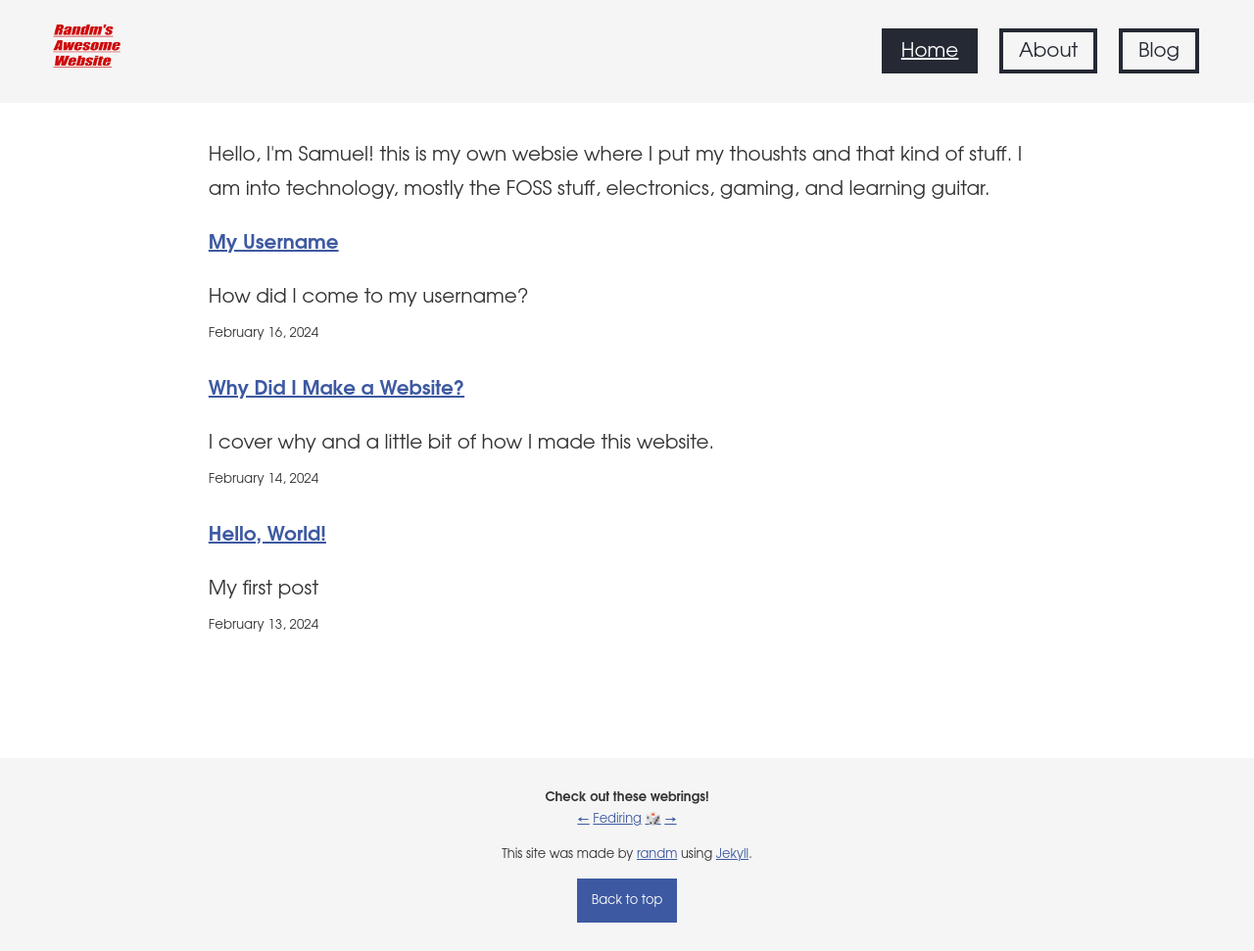
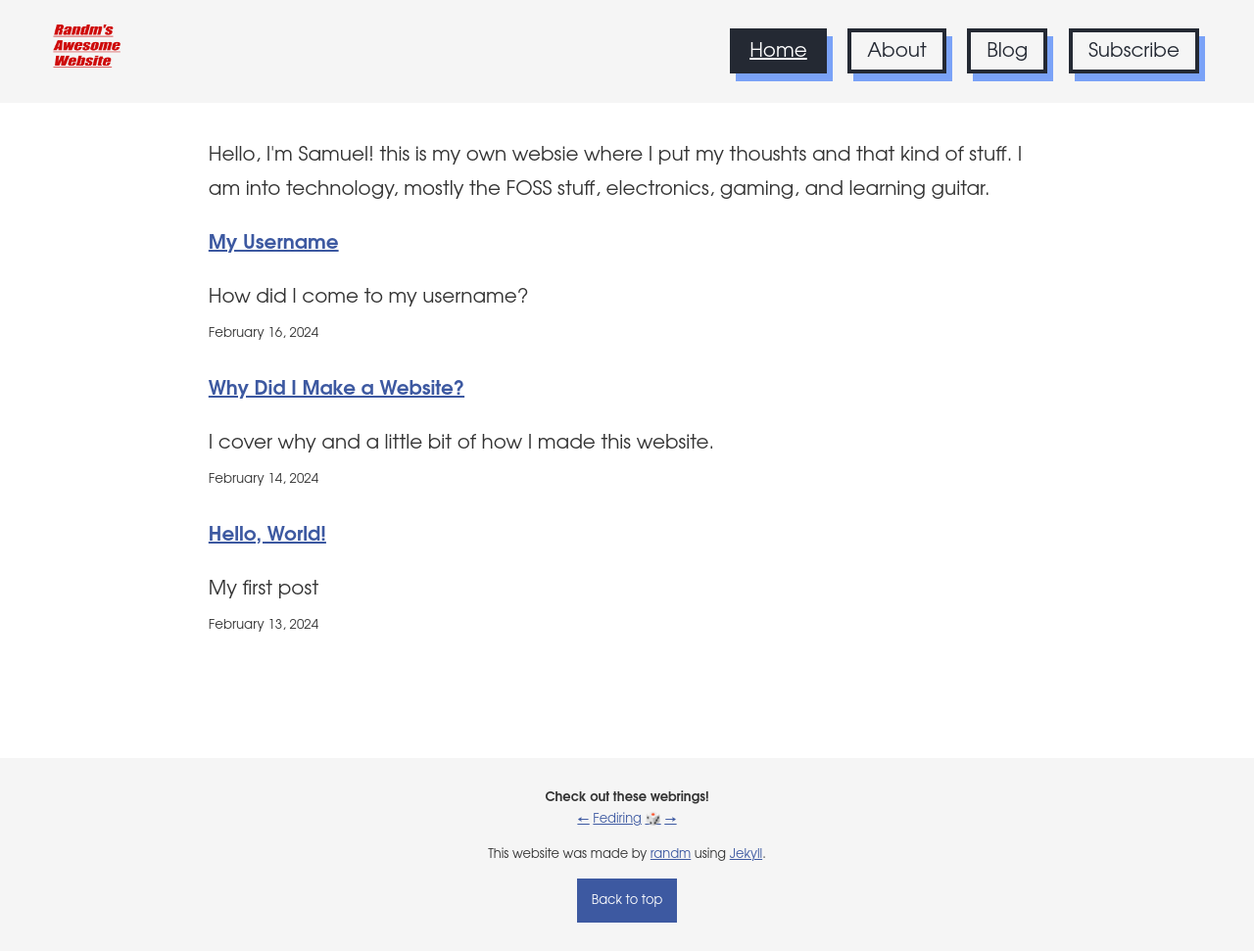
Before and after one commit to randm1/blog, a Jekyll site: the page built from index.md, in a window 1280 px wide. Shown: the whole page at 98% size. Built offline with Jekyll 4.4.1, drawn with Linux system fonts in a browser that asks for light colours.

Commit message:
Add shadow to buttons, fix feed page, add feed to navigation bar

```diff
--- a/_data/navigation.yml
+++ b/_data/navigation.yml
@@ -4,3 +4,5 @@
   link: /about/
 - name: Blog
   link: /blog/
+- name: Subscribe
+  link: /feed.xml/
--- a/_includes/footer.html
+++ b/_includes/footer.html
@@ -5,7 +5,7 @@
 	<a href="https://fediring.net/random">🎲</a>
 	<a href="https://fediring.net/next?host=randm.website">→</a>
 </p>
-<p id="credit">This site was made by <a rel="me" href="https://fosstodon.org/@randm">randm</a> using <a href="https://jekyllrb.com">Jekyll</a>.</p>
+<p id="credit">This website was made by <a rel="me" href="https://fosstodon.org/@randm">randm</a> using <a href="https://jekyllrb.com">Jekyll</a>.</p>
 <p id="functional-buttons">
 	<a class="button" href="#top">Back to top</a>
 </p>
--- a/assets/css/style.css
+++ b/assets/css/style.css
@@ -314,6 +314,7 @@ header nav a, nav a:visited{
     border: solid 4px var(--border);
     margin: .2rem .5rem;
     padding: .1rem 1rem;
+    box-shadow: 6px 8px var(--accent-light);
     transition: .4s;
 }
 
```
Also changed, not shown: 1 other file.
